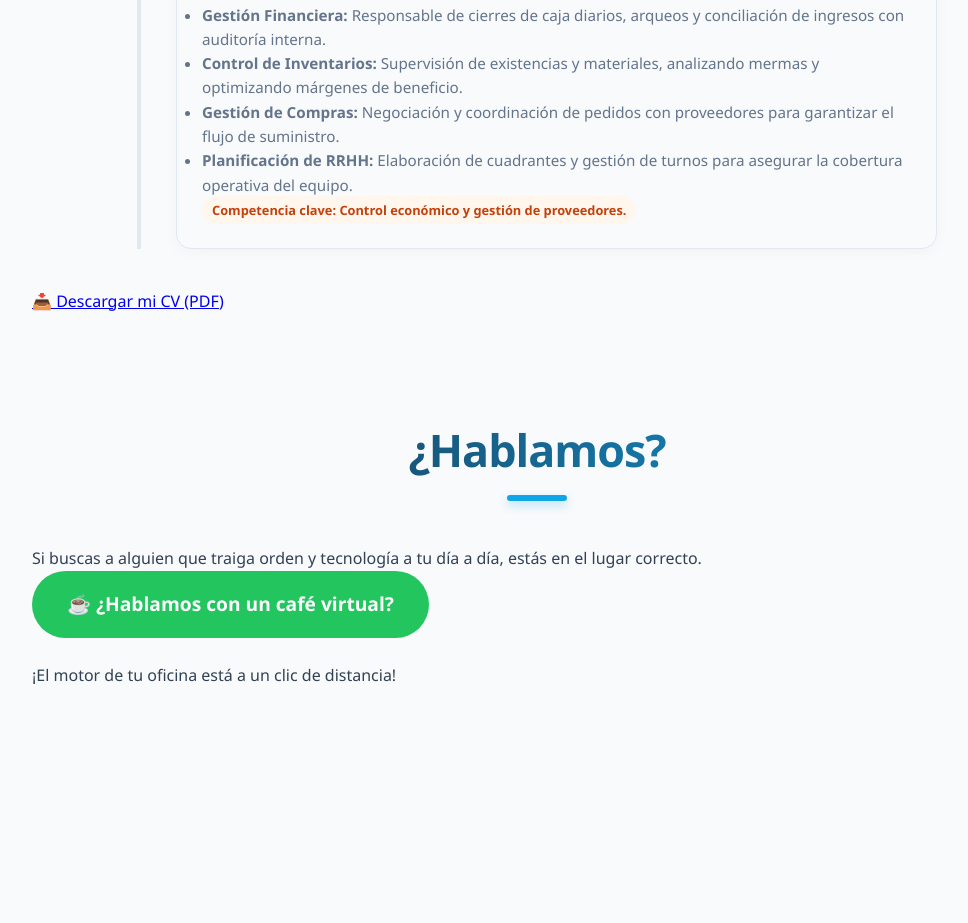
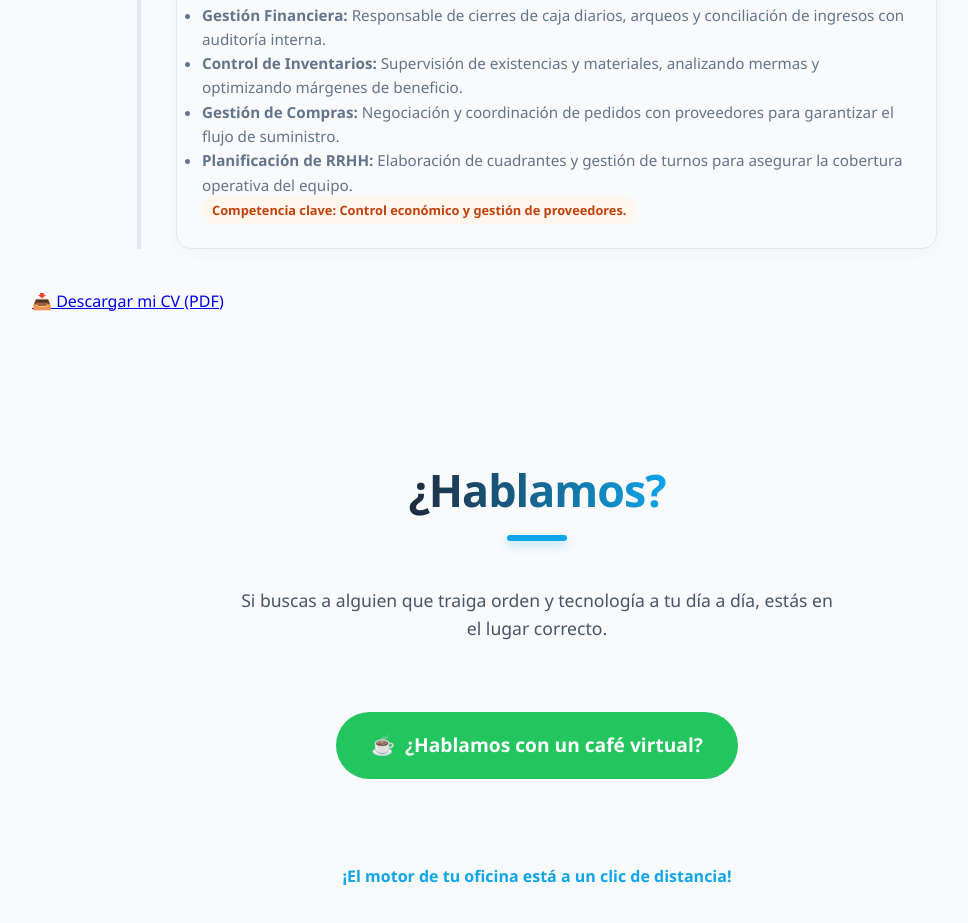
Before and after one commit to Gaby8909/SitioWeb2026, a plain HTML site: page index.html in a window 1280 px wide. Shown: the part 2985-3908 px from the top of the page, without its empty margins (103-1071 px from the left). Before the commit the page ends 3754 px from the top, so only its background shows below. Drawn offline with Linux system fonts and the light colour scheme.

Commit message:
ajustando las etiquetas p del boton del cafe virtual

```diff
--- a/style.css
+++ b/style.css
@@ -271,3 +271,47 @@ header {
         grid-template-columns: 1fr; /* En móvil se pone uno debajo de otro */
     }
 }
+/* Centrado perfecto del botón de WhatsApp */
+.whatsapp-container {
+    display: flex;
+    justify-content: center; /* Lo centra horizontalmente */
+    align-items: center;     /* Lo centra verticalmente */
+    padding: 40px 0;         /* Le da aire por arriba y por abajo */
+    width: 100%;             /* Ocupa todo el ancho para poder centrar */
+}
+
+.btn-whatsapp {
+    display: inline-flex;
+    align-items: center;
+    gap: 10px;               /* Espacio entre el icono del café y el texto */
+    text-align: center;
+}
+/* Alineación total de la sección de contacto */
+#contacto {
+    display: flex;
+    flex-direction: column; /* Pone los elementos en fila vertical */
+    align-items: center;    /* Centra todo horizontalmente */
+    text-align: center;
+    padding: 60px 20px;
+}
+
+.contacto-texto {
+    max-width: 600px;
+    margin-bottom: 30px; /* Separa el texto del botón */
+    font-size: 1.1rem;
+    color: #475569;
+}
+
+.whatsapp-container {
+    display: flex;
+    justify-content: center;
+    width: 100%;
+    margin-bottom: 20px;
+}
+
+#mensaje {
+    margin-top: 20px;
+    font-weight: 600;
+    color: #0ea5e9;
+    min-height: 1.5em; /* Evita que la página "salte" al aparecer el texto */
+}
```
